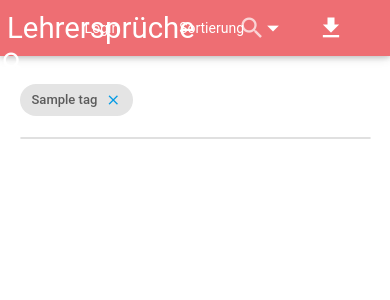
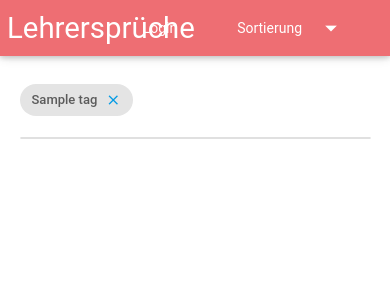
Before and after one commit to schneefux/jokevote, a Flask app: template templates/index.html in a window 390 px wide. Shown: the top 300 px of the page. Run offline with Flask 2, Linux system fonts and the light colour scheme; the template is opened without the code that fills it: most values are stand-ins (such as "Sample title", 1, 10 or a date in 2020); some web fonts are replaced.

Commit message:
make navbar more compact on mobile

```diff
--- a/templates/index.html
+++ b/templates/index.html
@@ -28,20 +28,19 @@
                             Sortierung<i class="material-icons right">arrow_drop_down</i>
                         </a>
                     </li>
-                    <li>
+                    <li class="hide-on-small-only">
                         <a id="export" target="_blank" href="/export?filter={{ request.args.get("filter") or "" }}&sort={{ request.args.get("sort") or "" }}">
                             <i class="material-icons">file_download</i>
                         </a>
                     </li>
                 </ul>
-                <form id="searchform" style="margin-left: 17em; margin-right: 24em;"><!-- TODO get rid of these magic margins -->
+                <form class="hide-on-small-only" id="searchform" style="margin-left: 17em; margin-right: 24em;"><!-- TODO get rid of these magic margins -->
                     <div class="input-field">
                         <label for="filter"><i class="material-icons">search</i></label>
                         <input type="search" name="filter" required>
                         <i class="material-icons">close</i>
                     </div>
                 </form>
-                <a onclick="$('#searchform').removeClass('hide');"><i class="material-icons">search</i></a>
             </nav>
         </div>
         <ul id="sort-dropdown" class="dropdown-content">
```
